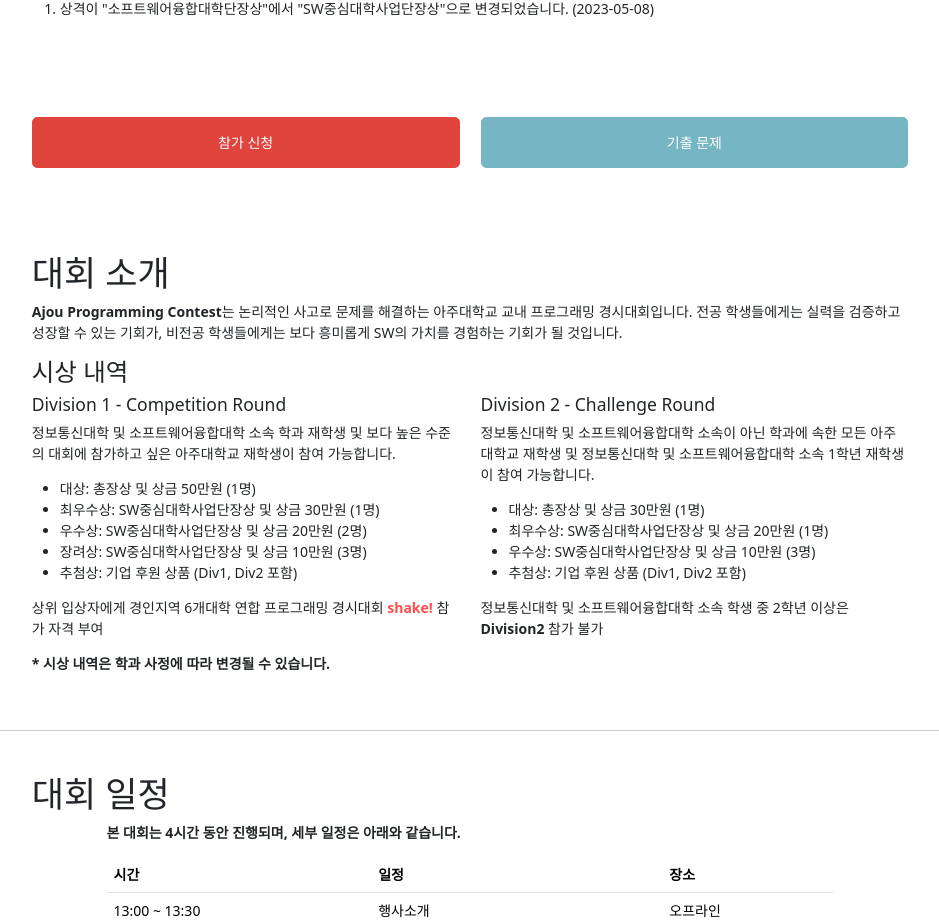
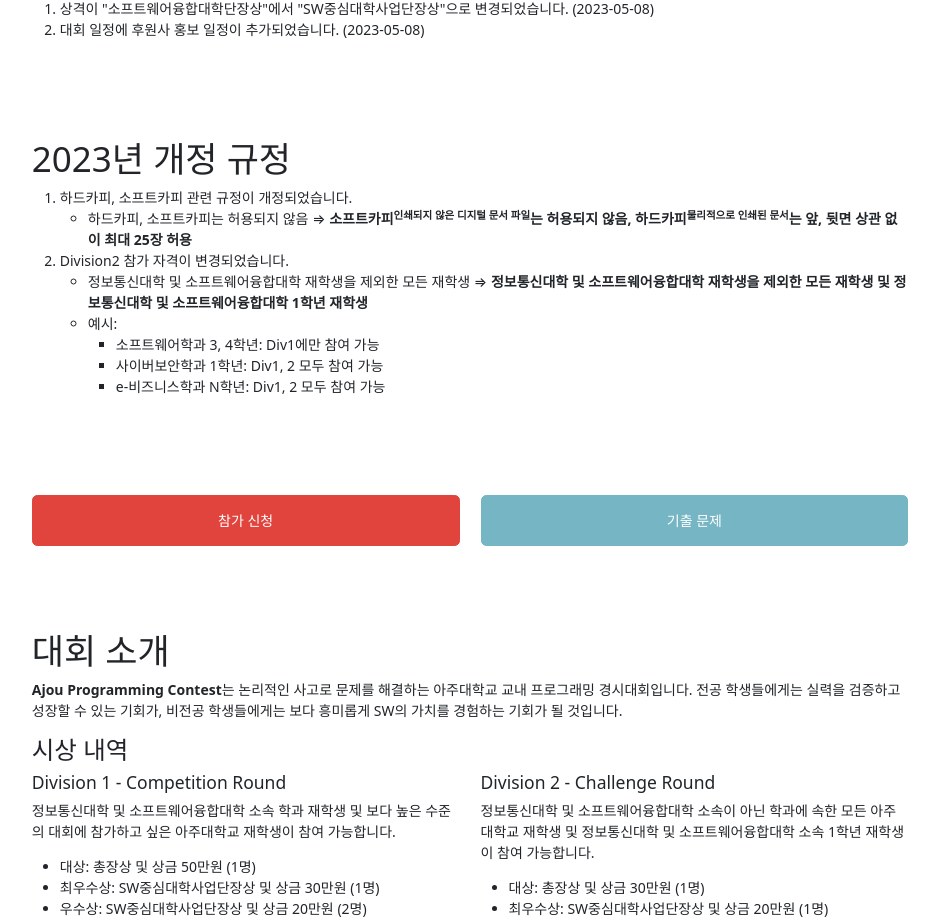
Before and after one commit to shake-union/shake-site, a SvelteKit app: page /apc in a window 1280 px wide. Shown: the part 576-1497 px from the top of the page, without its empty margins (170-1109 px from the left). Built offline with nearby package versions, Linux system fonts and the light colour scheme.

Commit message:
Add notice and changelogs, update schedule table

```diff
--- a/src/routes/(apc)/apc/+page.svelte
+++ b/src/routes/(apc)/apc/+page.svelte
@@ -58,6 +58,45 @@
 					<li>
 						상격이 "소프트웨어융합대학단장상"에서 "SW중심대학사업단장상"으로 변경되었습니다.
 						(2023-05-08)
+					</li>
+					<li>대회 일정에 후원사 홍보 일정이 추가되었습니다. (2023-05-08)</li>
+				</ol>
+			</div>
+		</div>
+		<div class="row my-7">
+			<div class="col-md-10 offset-md-1">
+				<h1>2023년 개정 규정</h1>
+				<ol>
+					<li>
+						하드카피, 소프트카피 관련 규정이 개정되었습니다.
+						<ul>
+							<li>
+								하드카피, 소프트카피는 허용되지 않음 ⇒ <strong
+									>소프트카피<sup>인쇄되지 않은 디지털 문서 파일</sup>는 허용되지 않음, 하드카피<sup
+										>물리적으로 인쇄된 문서</sup
+									>는 앞, 뒷면 상관 없이 최대 25장 허용</strong
+								>
+							</li>
+						</ul>
+					</li>
+					<li>
+						Division2 참가 자격이 변경되었습니다.
+						<ul>
+							<li>
+								정보통신대학 및 소프트웨어융합대학 재학생을 제외한 모든 재학생 ⇒ <strong
+									>정보통신대학 및 소프트웨어융합대학 재학생을 제외한 모든 재학생 및 정보통신대학 및
+									소프트웨어융합대학 1학년 재학생</strong
+								>
+							</li>
+							<li>
+								예시:
+								<ul>
+									<li>소프트웨어학과 3, 4학년: Div1에만 참여 가능</li>
+									<li>사이버보안학과 1학년: Div1, 2 모두 참여 가능</li>
+									<li>e-비즈니스학과 N학년: Div1, 2 모두 참여 가능</li>
+								</ul>
+							</li>
+						</ul>
 					</li>
 				</ol>
 			</div>
@@ -165,12 +204,17 @@
 							</thead>
 							<tbody>
 								<tr>
-									<td>13:00 ~ 13:30</td>
-									<td>행사소개</td>
+									<td>13:00 ~ 13:10</td>
+									<td>대회 개최식 및 지도 교수님 소개</td>
 									<td>오프라인</td>
 								</tr>
 								<tr>
-									<td>13:30 ~ 14:00</td>
+									<td>13:10 ~ 13:40</td>
+									<td>후원사 소개 및 홍보세션</td>
+									<td>오프라인</td>
+								</tr>
+								<tr>
+									<td>13:40 ~ 14:00</td>
 									<td>이동 및 환경점검</td>
 									<td>오프라인</td>
 								</tr>
```
